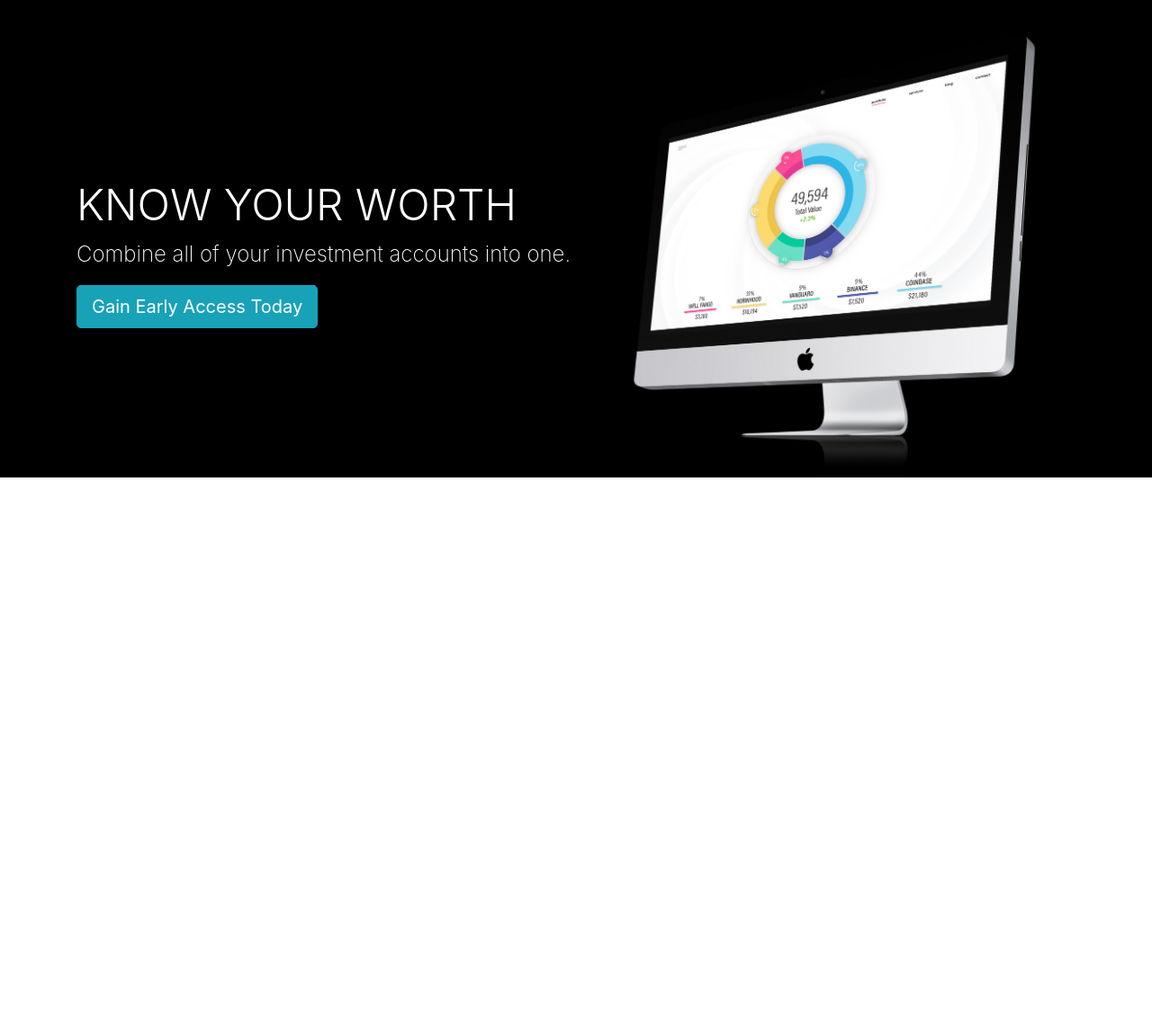
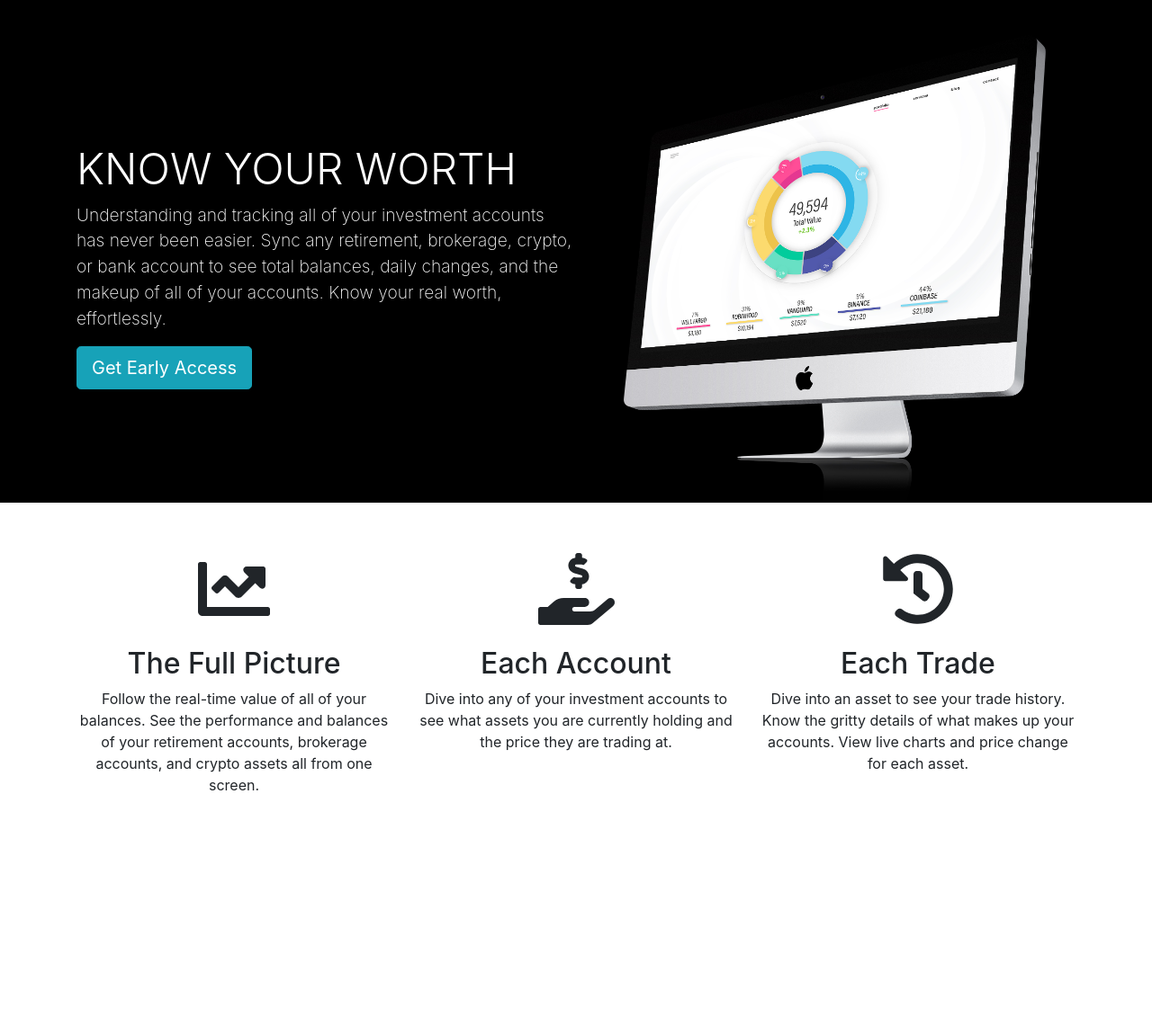
Before and after one commit to ChartBulls/chartbulls-website, a Flask app: page / in a window 1280 px wide. Shown: the part 66-1207 px from the top of the page at 90% size. Before the commit the page ends 597 px from the top, so only its background shows below. Run offline with Flask 2, Linux system fonts and the light colour scheme; some libraries are stand-ins or nearby versions.

Commit message:
Update home page.

```diff
--- a/frontend/assets/css/main.css
+++ b/frontend/assets/css/main.css
@@ -27,8 +27,30 @@
 
 @media(min-width: 768px) {
     .jumbotron {
-        background-position: 120% bottom;
-        padding-bottom:      150px;
-        padding-top:         200px;
+        background-position: 130% bottom;
+        padding-bottom:      110px;
+        padding-top:         160px;
+    }
+
+    .header-description {
+        color:       white;
+        font-size:   1.2em;
+        font-weight: 200;
+        width:       50%;
     }
 }
+
+@media (min-width: 992px) {
+    .jumbotron {
+        background-position: 130% bottom;
+        padding-bottom:      110px;
+        padding-top:         160px;
+    }
+
+    .header-description {
+        color:       white;
+        font-size:   1.2em;
+        font-weight: 200;
+        width:       50%;
+    }
+ }
--- a/frontend/index.html
+++ b/frontend/index.html
@@ -26,11 +26,57 @@
     <!-- Jumbotron -->
     <div class="jumbotron jumbotron-fluid">
       <div class="container">
-        <h1 class="header">KNOW YOUR WORTH</h1>
-        <p class="header-description">Combine all of your investment accounts into one.</p>
+        <h1 class="header"> KNOW YOUR WORTH </h1>
+        <p class="header-description">
+          Understanding and tracking all of your investment accounts has never been easier.
+          Sync any retirement, brokerage, crypto, or bank account to see total balances,
+          daily changes, and the makeup of all of your accounts. Know your real worth,
+          effortlessly.
+        </p>
         <p class="lead">
-            <a class="btn btn-info btn-lg" href="#" role="button">Gain Early Access Today</a>
+            <a class="btn btn-info btn-lg" href="#" role="button"> Get Early Access </a>
           </p>
+      </div>
+    </div>
+    <br>
+    <!-- Features Section -->
+    <div class="features text-center">
+      <div class="container">
+        <!-- Features -->
+        <div class="row">
+          <!-- Features Left -->
+          <div class="col-md">
+              <i class="fas fa-chart-line fa-5x"></i>
+              <br><br>
+              <h2> The Full Picture </h2>
+              <p>
+                  Follow the real-time value of all of your balances.
+                  See the performance and balances of your retirement accounts, brokerage accounts,
+                  and crypto assets all from one screen.
+              </p>
+          </div>
+          <!-- Features Center -->
+          <div class="col-md">
+              <i class="fas fa-hand-holding-usd fa-5x"></i>
+              <br><br>
+              <h2> Each Account </h2>
+              <p>
+                  Dive into any of your investment accounts to see what assets you are currently
+                  holding and the price they are trading at.
+              </p>
+          </div>
+          <!-- Features Right -->
+          <div class="col-md">
+              <i class="fas fa-history fa-5x"></i>
+              <br><br>
+              <h2> Each Trade </h2>
+              <p>
+                  Dive into an asset to see your trade history.
+                  Know the gritty details of what makes up your accounts.
+                  View live charts and price change for each asset.
+              </p>
+          </div>
+        </div>
       </div>
     </div>
 
@@ -46,6 +92,7 @@
     <script src="https://code.jquery.com/jquery-3.2.1.slim.min.js"></script>
     <script src="https://cdnjs.cloudflare.com/ajax/libs/popper.js/1.12.9/umd/popper.min.js"></script>
     <script src="https://maxcdn.bootstrapcdn.com/bootstrap/4.0.0/js/bootstrap.min.js"></script>
+    <script src="https://use.fontawesome.com/releases/v5.0.10/js/all.js"></script>
     <script src="https://cdn.jsdelivr.net/npm/vue"></script>
     <script src="frontend/assets/js/main.js"></script>
   </body>
```
